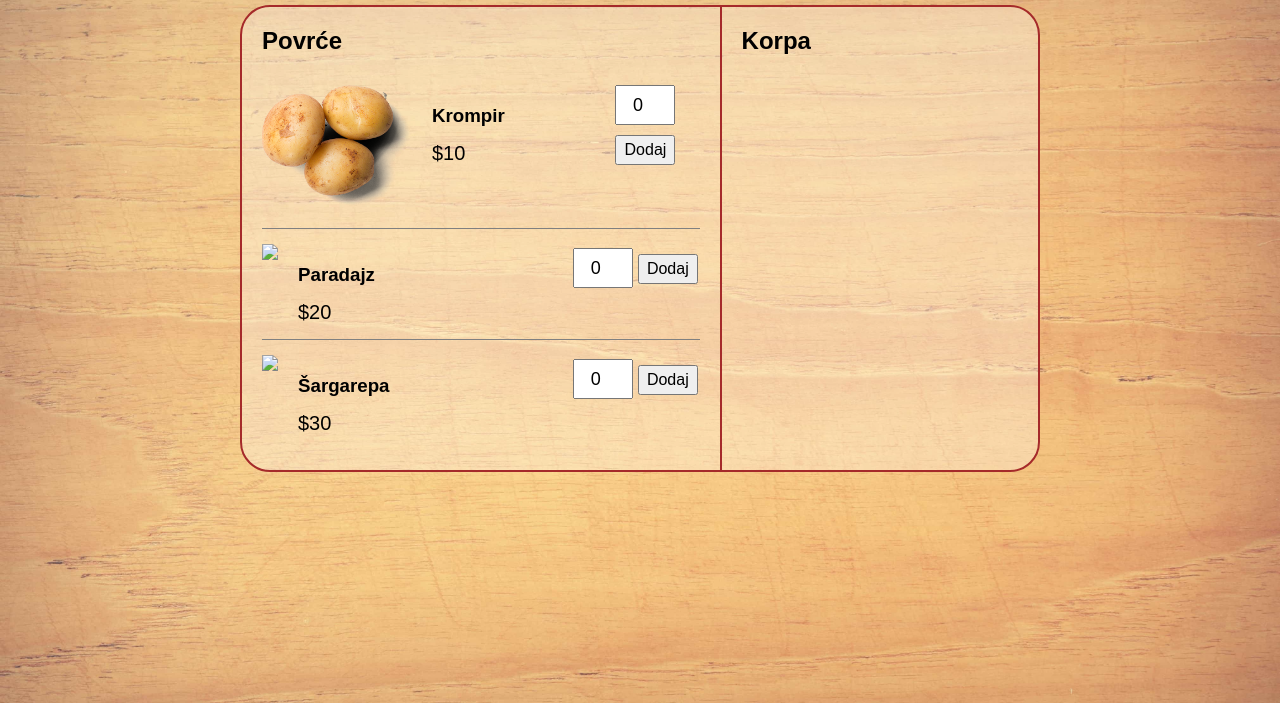
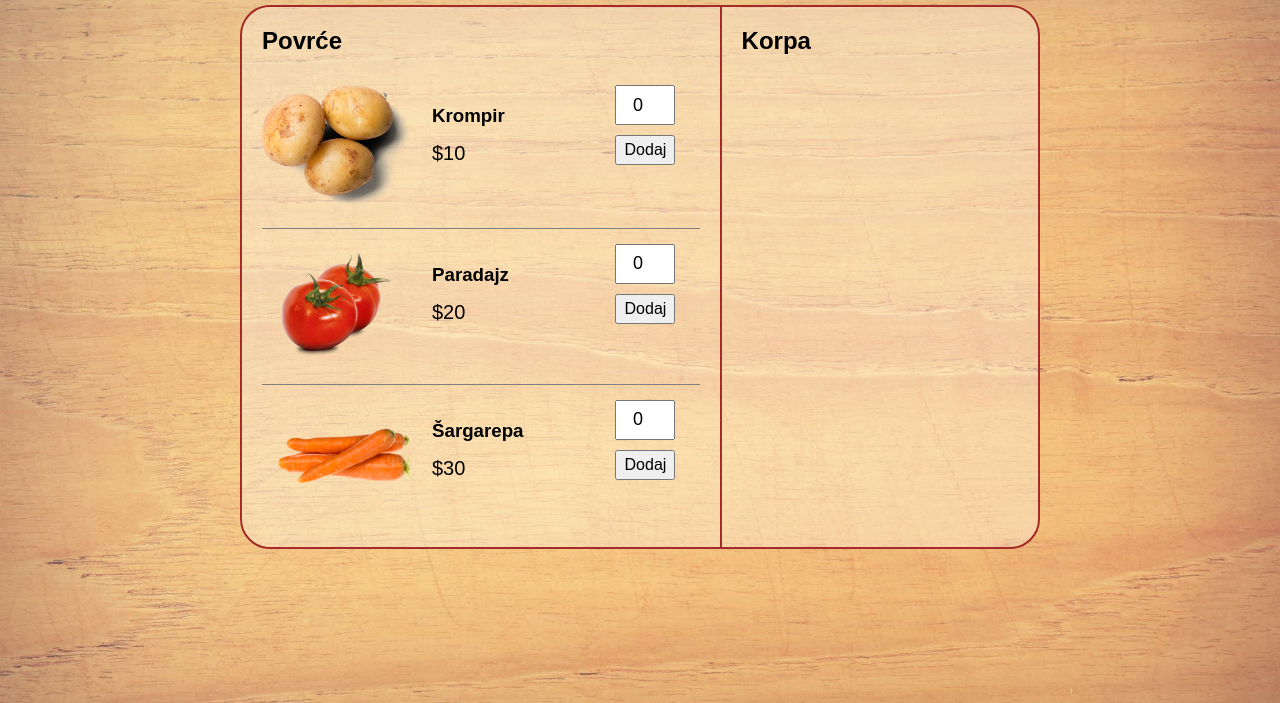
Before and after one commit to chanileto/FreePerava, a plain HTML site: page index.html in a window 1280 px wide. Shown: the part 97-800 px from the top of the page. Drawn offline with Linux system fonts and the light colour scheme.

Commit message:
Update index.html

```diff
--- a/index.html
+++ b/index.html
@@ -25,7 +25,7 @@
 			</div>
 
 			<div class="single-item">
-				<img src="img/tomato.png">
+				<img src="img/tomato.jpg">
 				<div class="si-content">
 					<h3>Paradajz</h3>
 					<p class="price">$20</p>
@@ -37,7 +37,7 @@
 			</div>
 
 			<div class="single-item">
-				<img src="img/carrot.png">
+				<img src="img/carrot.jpg">
 				<div class="si-content">
 					<h3>Šargarepa</h3>
 					<p class="price">$30</p>
```
